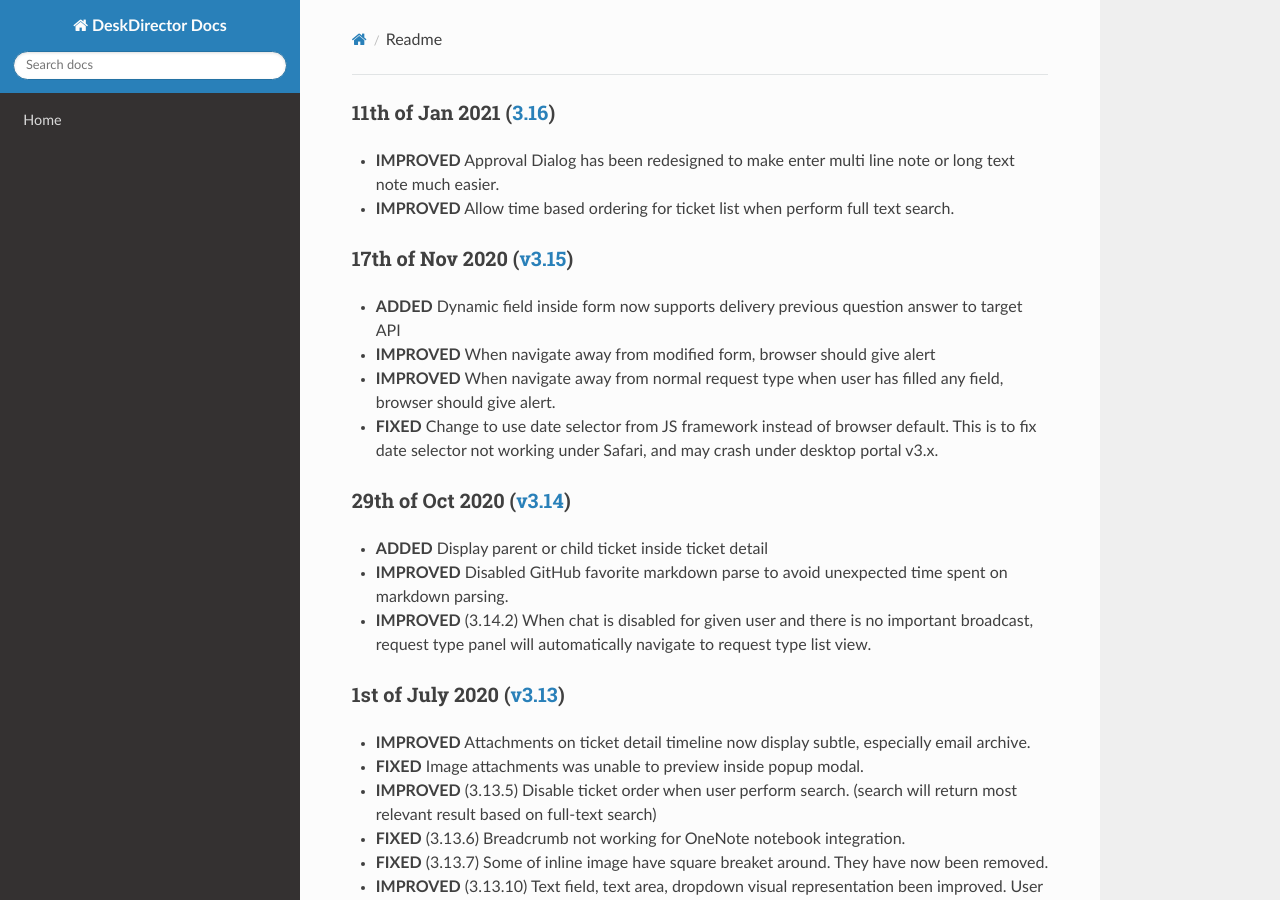
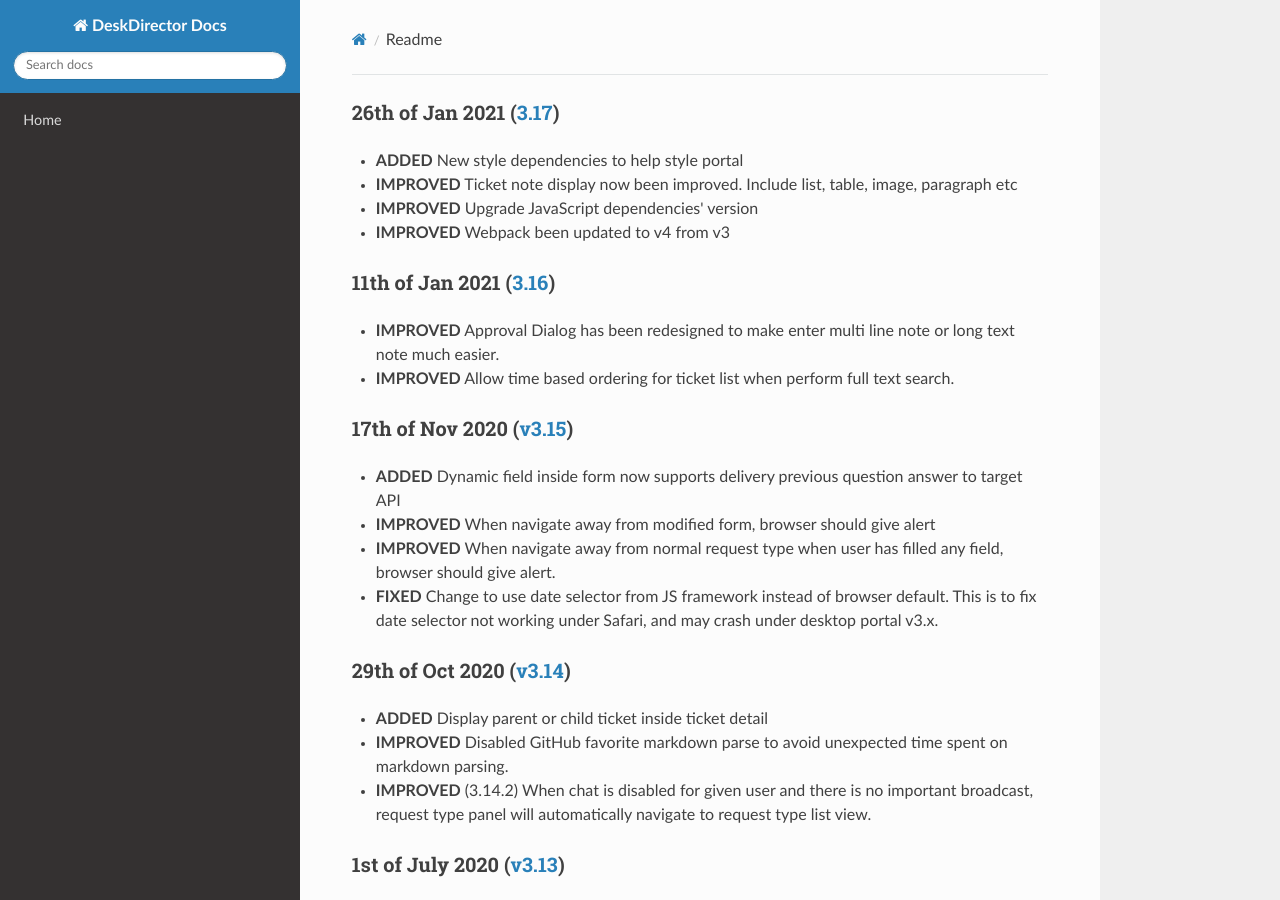
Before and after one commit to DeskDirector/docs, an MkDocs documentation site: the page built from docs/_release/portal/readme.md, in a window 1280 px wide and 900 px high. Built offline with MkDocs 1.6.1, drawn with Linux system fonts in a browser that asks for light colours; nearby versions of some CDN libraries; old or Windows-style settings are respelled for this version of MkDocs.

Commit message:
Update readme.md

```diff
--- a/docs/_release/portal/readme.md
+++ b/docs/_release/portal/readme.md
@@ -1,3 +1,9 @@
+### 26th of Jan 2021 ([3.17](v3.17))
+- **ADDED** New style dependencies to help style portal
+- **IMPROVED** Ticket note display now been improved. Include list, table, image, paragraph etc
+- **IMPROVED** Upgrade JavaScript dependencies' version
+- **IMPROVED** Webpack been updated to v4 from v3
+
 ### 11th of Jan 2021 ([3.16](v3.16))
 - **IMPROVED** Approval Dialog has been redesigned to make enter multi line note or long text note much easier.
 - **IMPROVED** Allow time based ordering for ticket list when perform full text search.
```
